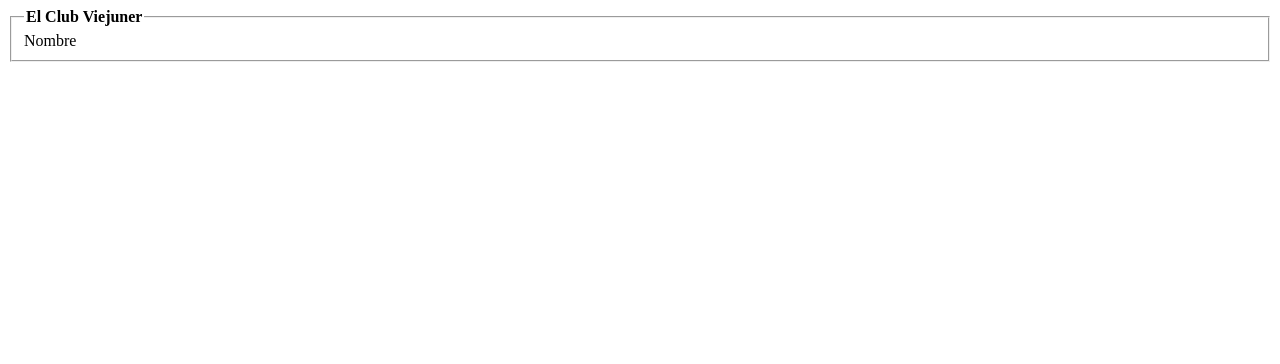
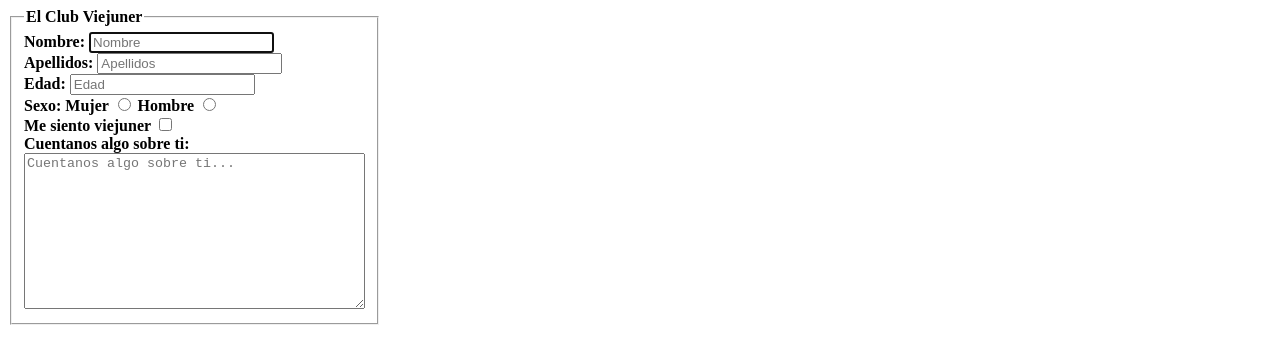
Before and after one commit to steph-d989/FormulariosViejuners, a plain HTML site: page index.html in a window 1280 px wide. Drawn offline with Linux system fonts and the light colour scheme.

Commit message:
segundo commit

```diff
--- a/index.html
+++ b/index.html
@@ -8,10 +8,24 @@
 </head>
 
 <body>
-    <form action="">
+    <form style="width:25%">
         <fieldset>
             <legend><b>El Club Viejuner</b></legend>
-            <label for="fname">Nombre</label>
+            <label for="fname"><b>Nombre: </b></label>
+            <input type="text" id="fname" name="fname" autofocus placeholder="Nombre"><br>
+            <label for="lname"><b>Apellidos: </b></label>
+            <input type="text" id="lname" name="lname" autofocus placeholder="Apellidos"><br>
+            <label for="age"><b>Edad: </b></label>
+            <input type="number" id="age" name="age" autofocus placeholder="Edad"><br>
+            <label for="gender"><b>Sexo: </b></label>
+            <label for="gender"><b>Mujer </b></label>
+            <input type="radio" id="mujer" name="gender">
+            <label for="gender"><b>Hombre </b></label>
+            <input type="radio" id="hombre" name="gender"><br>
+            <label for="viejuner"><b>Me siento viejuner </b></label>
+            <input type="checkbox" id="viejuner" name="viejuner"><br>
+            <label for="you"><b>Cuentanos algo sobre ti: </b></label><br>
+            <textarea name="you" id="you" cols="40" rows="10" placeholder="Cuentanos algo sobre ti..."></textarea>
         </fieldset>
     </form>
 </body>
```
